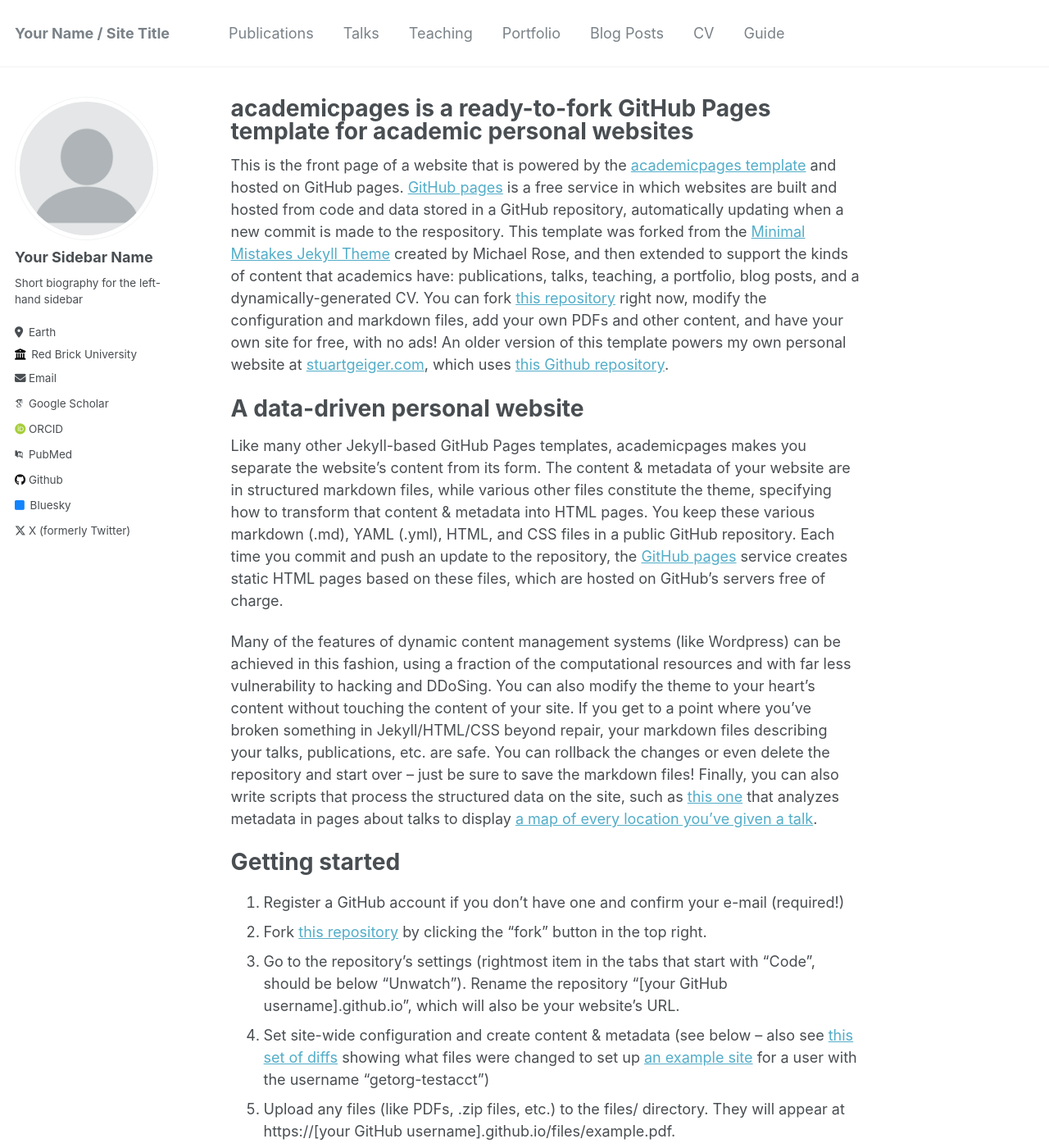
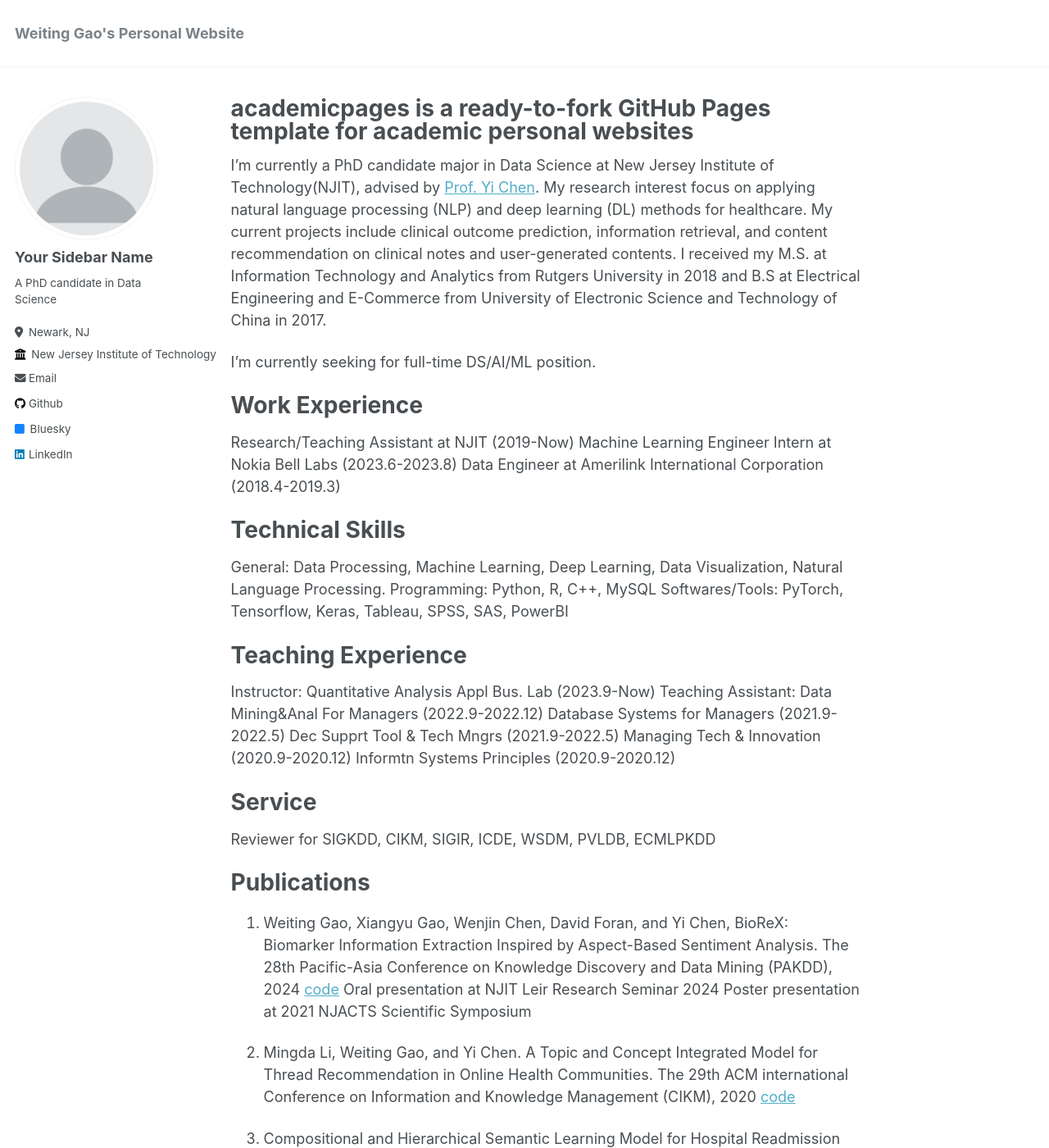
Before and after one commit to Weiting-Gao/weiting-gao.github.io, a Jekyll site: the page built from _pages/about.md, in a window 1280 px wide and 1400 px high. Shown: the whole window at 82% size. Built offline with Jekyll 4.4.1, drawn with Linux system fonts in a browser that asks for light colours; some web fonts are replaced; some of the changed text lies outside the part shown.

Commit message:
fill in the contents

```diff
--- a/_config.yml
+++ b/_config.yml
@@ -8,13 +8,13 @@
 
 # Basic Site Settings
 locale                   : "en-US"
-title                    : "Your Name / Site Title"
+title                    : "Weiting Gao's Personal Website"
 title_separator          : "-"
-name                     : &name "Your Name"
-description              : &description "personal description"
-url                      : https://academicpages.github.io # the base hostname & protocol for your site e.g. "https://mmistakes.github.io"
+name                     : &name "Weiting Gao"
+description              : &description "A personal website for Weiting Gao"
+url                      : https://weitinggg.github.io/ # the base hostname & protocol for your site e.g. "https://mmistakes.github.io"
 baseurl                  : "" # the subpath of your site, e.g. "/blog"
-repository               : "academicpages/academicpages.github.io"
+repository               : "WeitingGG/weitinggg.github.io"
 
 # Site Author - The following control what appear as part of the author content on the side bar.
 #               If a field is blank the icon and link will not appear, otherwise it will be shown.
@@ -24,25 +24,25 @@ author:
   avatar           : "profile.png"
   name             : "Your Sidebar Name"
   pronouns         : # example: "she/her"
-  bio              : "Short biography for the left-hand sidebar"
-  location         : "Earth"
-  employer         : "Red Brick University"
+  bio              : "A PhD candidate in Data Science"
+  location         : "Newark, NJ"
+  employer         : "New Jersey Institute of Technology"
   uri              : # URL
-  email            : "none@example.org"
+  email            : "wg97@njit.edu"
 
   # Academic websites
   arxiv            : # URL - Update with the correct link to your profile
-  googlescholar    : "https://scholar.google.com/citations?user=PS_CX0AAAAAJ"
+  googlescholar    : #"https://scholar.google.com/citations?user=PS_CX0AAAAAJ"
   impactstory      : # URL
-  orcid            : "http://orcid.org/yourorcidurl"
-  pubmed           : "https://www.ncbi.nlm.nih.gov/pubmed/?term=john+snow"
+  orcid            : #"http://orcid.org/yourorcidurl"
+  pubmed           : #"https://www.ncbi.nlm.nih.gov/pubmed/?term=john+snow"
   researchgate     : # URL
 
   # Repositories and software development
   bitbucket        : # Username - Update with your username on the site
   codepen          : # Username
   dribbble         : # Username
-  github           : "academicpages"
+  github           : "WeitingGG"
   kaggle           : # Username
   stackoverflow    : # User number or user number and name (i.e., use "1" or "1/jeff-atwood")
 
@@ -56,7 +56,7 @@ author:
   keybase          : # Username
   instagram        : # Username
   lastfm           : # Username
-  linkedin         : # Username
+  linkedin         : "weiting-gao"
   mastodon         : # URL
   medium           : # URL
   pinterest        : # Username
@@ -64,7 +64,7 @@ author:
   steam            : # Username
   telegram         : # URL
   tumblr           : # Username
-  twitter          : "UniofOxford"  # Replace this with your X / Twitter handle
+  twitter          : #"UniofOxford"  # Replace this with your X / Twitter handle
   vine             : # Username
   weibo            : # Username
   wikipedia        : # Username
--- a/_pages/about.md
+++ b/_pages/about.md
@@ -7,9 +7,50 @@ redirect_from:
   - /about.html
 ---
 
-This is the front page of a website that is powered by the [academicpages template](https://github.com/academicpages/academicpages.github.io) and hosted on GitHub pages. [GitHub pages](https://pages.github.com) is a free service in which websites are built and hosted from code and data stored in a GitHub repository, automatically updating when a new commit is made to the respository. This template was forked from the [Minimal Mistakes Jekyll Theme](https://mmistakes.github.io/minimal-mistakes/) created by Michael Rose, and then extended to support the kinds of content that academics have: publications, talks, teaching, a portfolio, blog posts, and a dynamically-generated CV. You can fork [this repository](https://github.com/academicpages/academicpages.github.io) right now, modify the configuration and markdown files, add your own PDFs and other content, and have your own site for free, with no ads! An older version of this template powers my own personal website at [stuartgeiger.com](http://stuartgeiger.com), which uses [this Github repository](https://github.com/staeiou/staeiou.github.io).
+I'm currently a PhD candidate major in Data Science at New Jersey Institute of Technology(NJIT), advised by [Prof. Yi Chen](https://web.njit.edu/~ychen/). My research interest focus on applying natural language processing (NLP) and deep learning (DL) methods for healthcare. My current projects include clinical outcome prediction, information retrieval, and content recommendation on clinical notes and user-generated contents.
+I received my M.S. at Information Technology and Analytics from Rutgers University in 2018 and B.S at Electrical Engineering and E-Commerce from University of Electronic Science and Technology of China in 2017.
 
-A data-driven personal website
+I'm currently seeking for full-time DS/AI/ML position.
+
+Work Experience
+======
+Research/Teaching Assistant at NJIT (2019-Now)
+Machine Learning Engineer Intern at Nokia Bell Labs (2023.6-2023.8)
+Data Engineer at Amerilink International Corporation (2018.4-2019.3)
+
+Technical Skills
+======
+General: Data Processing, Machine Learning, Deep Learning, Data Visualization, Natural Language Processing.
+Programming: Python, R, C++, MySQL
+Softwares/Tools: PyTorch, Tensorflow, Keras, Tableau, SPSS, SAS, PowerBI
+
+Teaching Experience
+======
+Instructor: Quantitative Analysis Appl Bus. Lab (2023.9-Now)
+Teaching Assistant:
+Data Mining&Anal For Managers (2022.9-2022.12)
+Database Systems for Managers (2021.9-2022.5)
+Dec Supprt Tool & Tech Mngrs (2021.9-2022.5)
+Managing Tech & Innovation (2020.9-2020.12)
+Informtn Systems Principles (2020.9-2020.12)
+
+Service
+======
+Reviewer for SIGKDD, CIKM, SIGIR, ICDE, WSDM, PVLDB, ECMLPKDD
+
+Publications
+======
+1. Weiting Gao, Xiangyu Gao, Wenjin Chen, David Foran, and Yi Chen, BioReX: Biomarker Information Extraction Inspired by Aspect-Based Sentiment Analysis. The 28th Pacific-Asia Conference on Knowledge Discovery and Data Mining (PAKDD), 2024 [code](https://github.com/NJIT-AI-in-Healthcare/Pathology-Biomarker-Information-Extraction)
+Oral presentation at NJIT Leir Research Seminar 2024
+Poster presentation at 2021 NJACTS Scientific Symposium
+
+1. Mingda Li, Weiting Gao, and Yi Chen. A Topic and Concept Integrated Model for Thread Recommendation in Online Health Communities. The 29th ACM international Conference on Information and Knowledge Management (CIKM), 2020 [code](https://github.com/WeitingGG/Recommender-System-for-OHC-CLIR-CLLIR)
+
+1. Compositional and Hierarchical Semantic Learning Model for Hospital Readmission Prediction (Working in Progress)
+Oral presentation at INFORMS 2023
+<!-- This is the front page of a website that is powered by the [academicpages template](https://github.com/academicpages/academicpages.github.io) and hosted on GitHub pages. [GitHub pages](https://pages.github.com) is a free service in which websites are built and hosted from code and data stored in a GitHub repository, automatically updating when a new commit is made to the respository. This template was forked from the [Minimal Mistakes Jekyll Theme](https://mmistakes.github.io/minimal-mistakes/) created by Michael Rose, and then extended to support the kinds of content that academics have: publications, talks, teaching, a portfolio, blog posts, and a dynamically-generated CV. You can fork [this repository](https://github.com/academicpages/academicpages.github.io) right now, modify the configuration and markdown files, add your own PDFs and other content, and have your own site for free, with no ads! An older version of this template powers my own personal website at [stuartgeiger.com](http://stuartgeiger.com), which uses [this Github repository](https://github.com/staeiou/staeiou.github.io).
+ -->
+<!-- A data-driven personal website
 ======
 Like many other Jekyll-based GitHub Pages templates, academicpages makes you separate the website's content from its form. The content & metadata of your website are in structured markdown files, while various other files constitute the theme, specifying how to transform that content & metadata into HTML pages. You keep these various markdown (.md), YAML (.yml), HTML, and CSS files in a public GitHub repository. Each time you commit and push an update to the repository, the [GitHub pages](https://pages.github.com/) service creates static HTML pages based on these files, which are hosted on GitHub's servers free of charge.
 
@@ -47,3 +88,4 @@ Example: editing a markdown file for a talk
 For more info
 ------
 More info about configuring academicpages can be found in [the guide](https://academicpages.github.io/markdown/). The [guides for the Minimal Mistakes theme](https://mmistakes.github.io/minimal-mistakes/docs/configuration/) (which this theme was forked from) might also be helpful.
+ -->
```
Also changed, not shown: _data/navigation.yml (+19 -14 lines).
